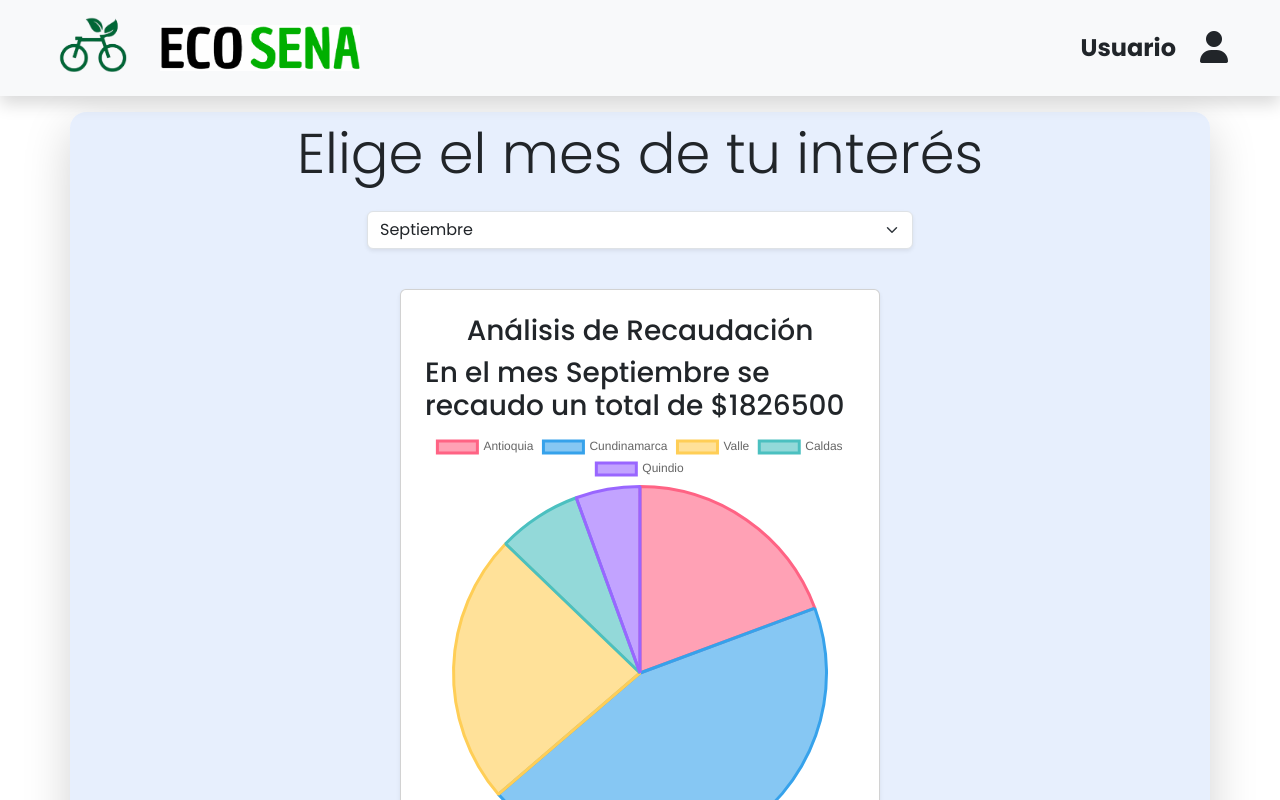
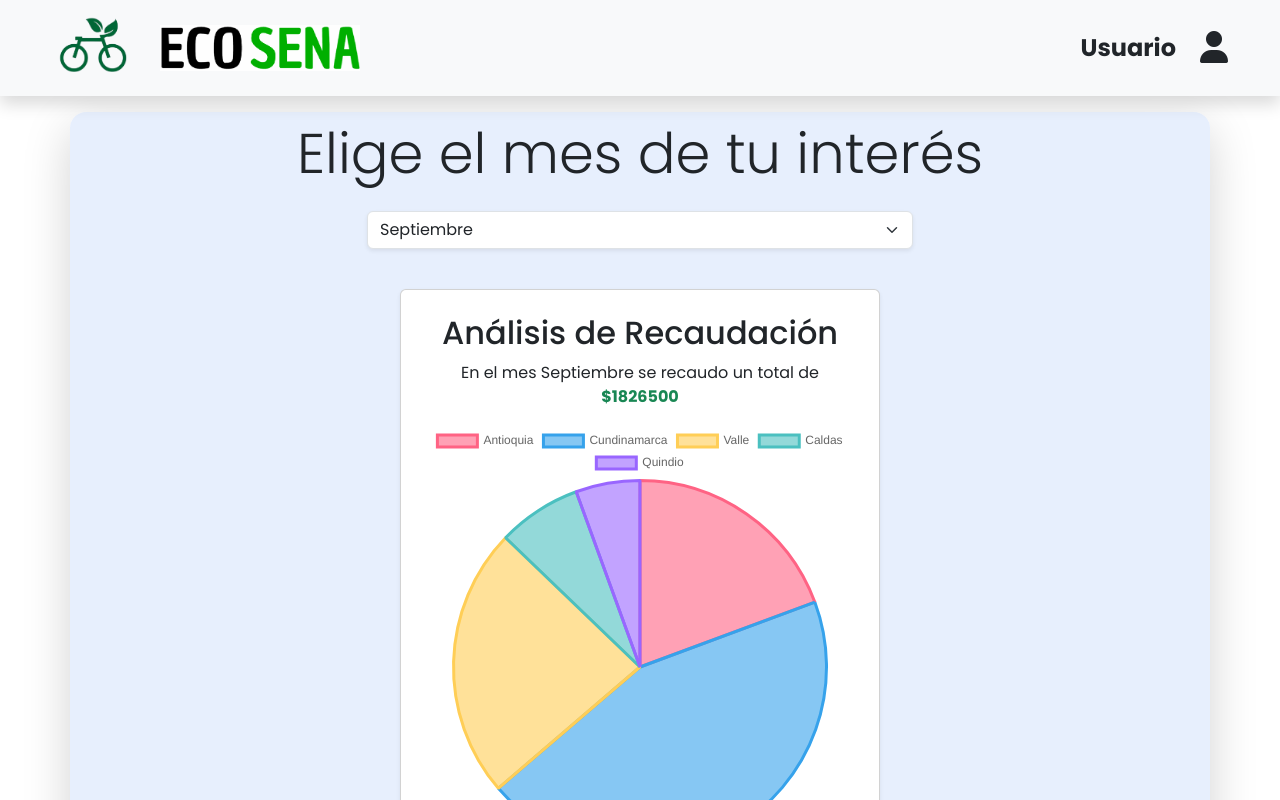
Before and after one commit to BallesterosDev56/Desarrollo-Libre-2024, a React (Vite) app in the folder frontend/: page /admin_home/analitics in a window 1280 px wide. Shown: the top 800 px of the page. Built offline with nearby package versions, Linux system fonts and the light colour scheme; sample sign-in values are in the browser's storage.

Commit message:
estilos analitics done

```diff
--- a/frontend/src/pages/admin/analitics/Analitics.jsx
+++ b/frontend/src/pages/admin/analitics/Analitics.jsx
@@ -118,8 +118,8 @@ export const Analitics = () => {
           ) : (
             <>
               <div className="grafico card shadow-sm m-auto p-4 mb-5 bg-body rounded">
-                <h3 className="text-center">Análisis de Recaudación</h3>
-                <h3>En el mes {selectedRegion} se recaudo un total de ${total}</h3>
+                <h3 className="text-center fs-2">Análisis de Recaudación</h3>
+                <p className="text-center">En el mes {selectedRegion} se recaudo un total de <span className="text-success fw-bold"> ${total}</span></p>
                 <Pie data={data} className="pie" />
               </div>
               <textarea
--- a/frontend/src/pages/admin/createEvent/CreateEvent.jsx
+++ b/frontend/src/pages/admin/createEvent/CreateEvent.jsx
@@ -25,7 +25,7 @@ export const CreateEvent = () => {
 
   return (
     <section className="event--section d-flex justify-content-center align-items-center">
-      <div className="container-fluid d-flex justify-content-end mt-5">
+      <div className="container-fluid d-flex justify-content-center mt-5">
 
         <div className="row justify-content-center">
         <h2 className="text-center text-white mb-4 display-5 fw-bold">Crea un nuevo evento</h2>
```
